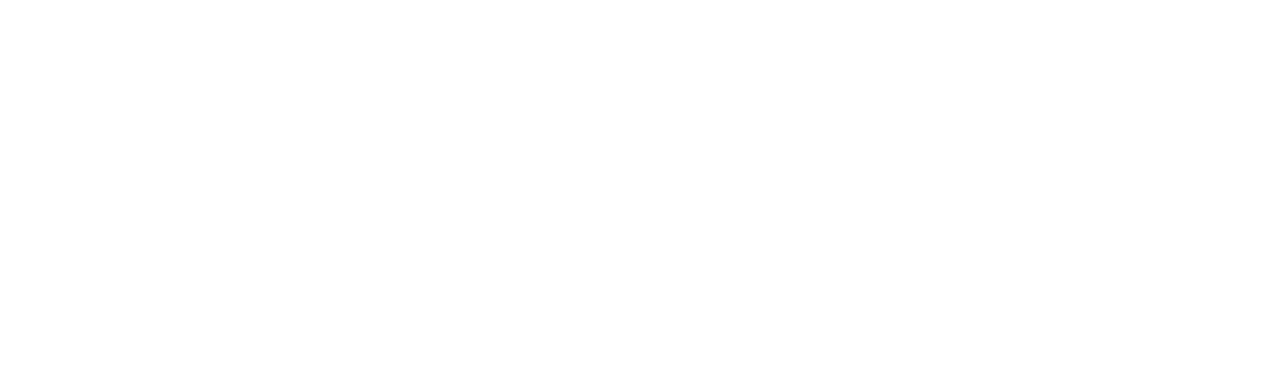
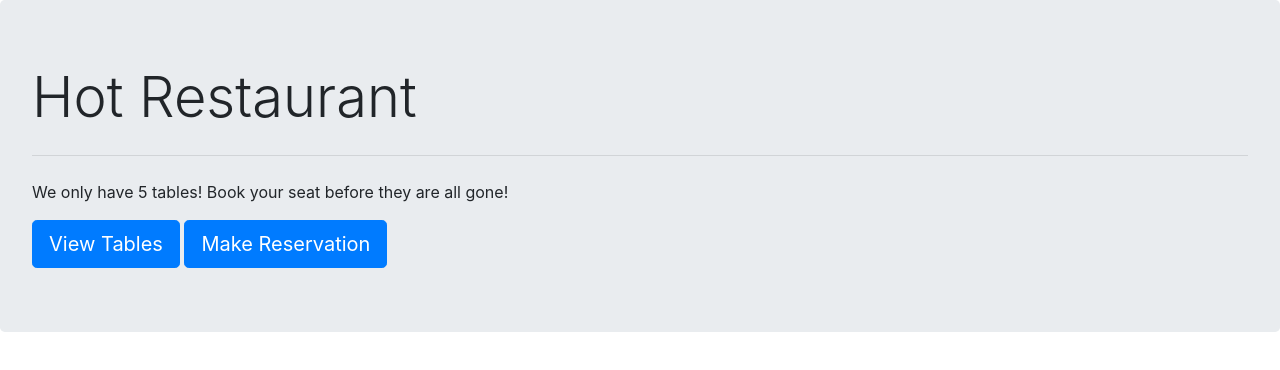
Before and after one commit to heyimhibi/HotRestaurant, a plain HTML site: page index.html in a window 1280 px wide. Drawn offline with nearby package versions, Linux system fonts and the light colour scheme.

Commit message:
adds jumbotron to index

```diff
--- a/index.html
+++ b/index.html
@@ -5,8 +5,31 @@
     <meta name="viewport" content="width=device-width, initial-scale=1.0">
     <meta http-equiv="X-UA-Compatible" content="ie=edge">
     <title>Hot Restaurant</title>
+
+    <link rel="stylesheet" href="https://stackpath.bootstrapcdn.com/bootstrap/4.3.1/css/bootstrap.min.css" integrity="sha384-ggOyR0iXCbMQv3Xipma34MD+dH/1fQ784/j6cY/iJTQUOhcWr7x9JvoRxT2MZw1T" crossorigin="anonymous">
 </head>
 <body>
+    <!-- Jumbotron -->
+    <div class="jumbotron">
+        <h1 class="display-4">Hot Restaurant</h1>
+        <hr class="my-4">
+        <p>We only have 5 tables! Book your seat before they are all gone!</p>
+        <a class="btn btn-primary btn-lg" href="./table.html" role="button">View Tables</a>
+        <a class="btn btn-primary btn-lg" href="./reserve.html" role="button">Make Reservation</a>
+      </div>
 
+
+
+
+
+
+
+
+
+
+
+    <script src="https://code.jquery.com/jquery-3.3.1.slim.min.js" integrity="sha384-q8i/X+965DzO0rT7abK41JStQIAqVgRVzpbzo5smXKp4YfRvH+8abtTE1Pi6jizo" crossorigin="anonymous"></script>
+    <script src="https://cdnjs.cloudflare.com/ajax/libs/popper.js/1.14.7/umd/popper.min.js" integrity="sha384-UO2eT0CpHqdSJQ6hJty5KVphtPhzWj9WO1clHTMGa3JDZwrnQq4sF86dIHNDz0W1" crossorigin="anonymous"></script>
+    <script src="https://stackpath.bootstrapcdn.com/bootstrap/4.3.1/js/bootstrap.min.js" integrity="sha384-JjSmVgyd0p3pXB1rRibZUAYoIIy6OrQ6VrjIEaFf/nJGzIxFDsf4x0xIM+B07jRM" crossorigin="anonymous"></script>
 </body>
 </html>
```
